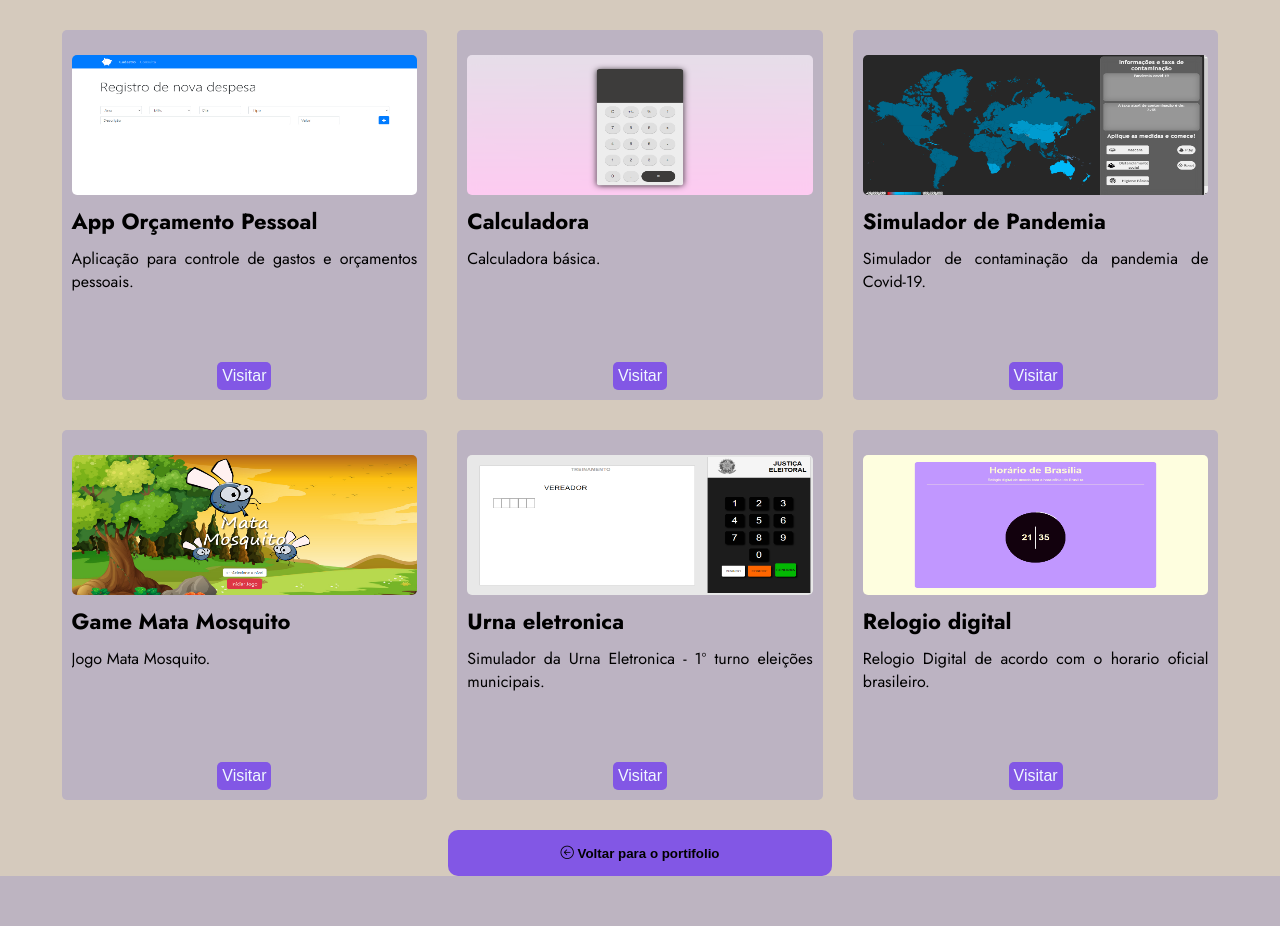
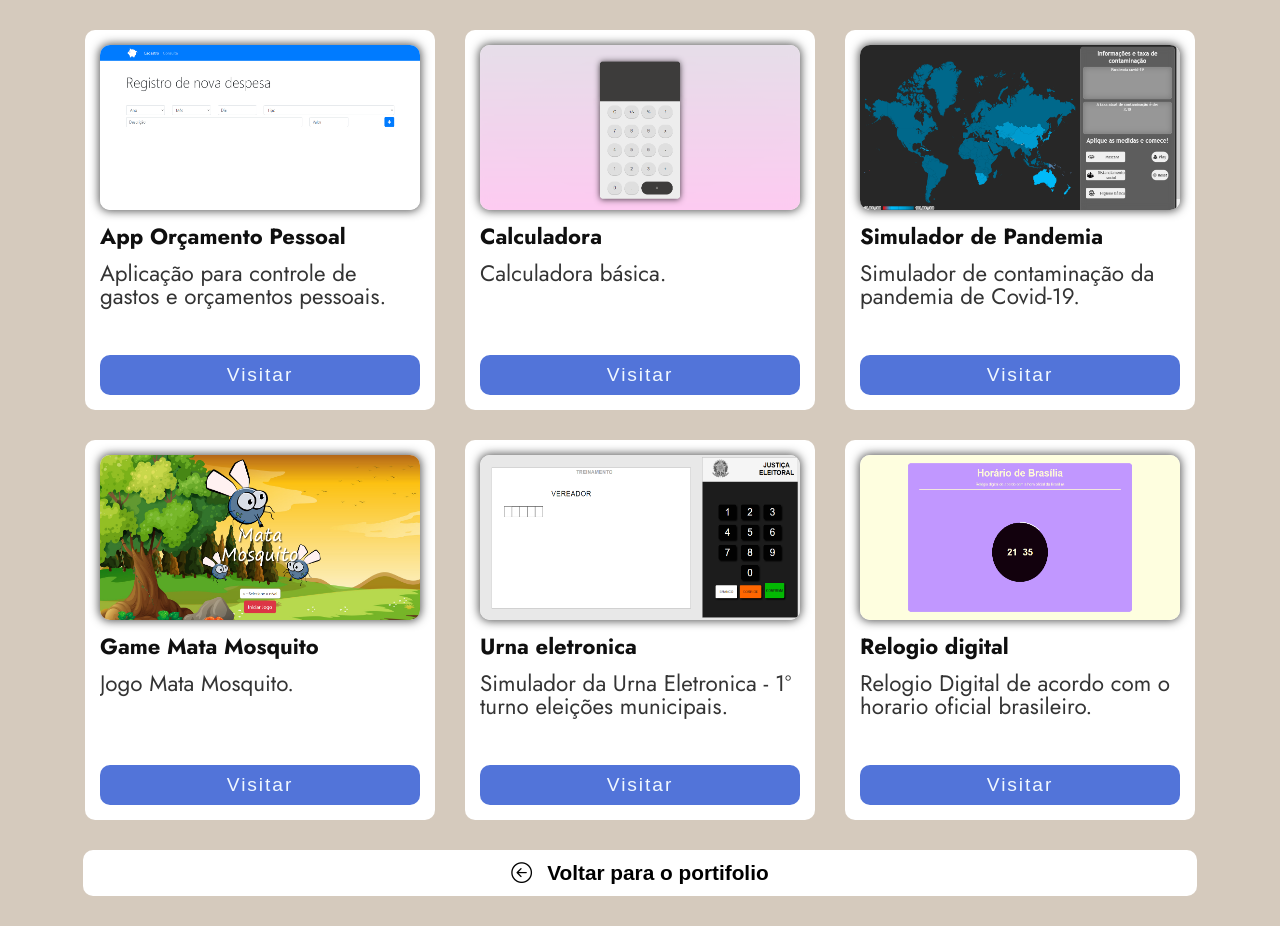
Before and after one commit to heitorkkj/heitorkkj.github.io, a PHP site: page /projects/js/index.html in a window 1280 px wide. Before the commit the page ends 876 px from the top, so only its background shows below. Run offline with PHP 8.4, Linux system fonts and the light colour scheme.

Commit message:
updating

```diff
--- a/projects/js/index.html
+++ b/projects/js/index.html
@@ -3,7 +3,7 @@
 <head>
     <meta charset="UTF-8">
     <meta http-equiv="X-UA-Compatible" content="IE=edge">
-    <meta name="viewport" content="width=device-width, initial-scale=1.0">
+    <meta name="viewport" content="height=device-height,width=device-width, initial-scale=1.0">
 
     <link rel="stylesheet" href="https://fonts.googleapis.com/css2?family=Material+Symbols+Outlined:opsz,wght,FILL,GRAD@20..48,100..700,0..1,-50..200" />
     <link rel="stylesheet" href="https://cdn.jsdelivr.net/npm/bootstrap-icons@1.10.3/font/bootstrap-icons.css">
--- a/projects/js/relogio digital/index (2).html
+++ b/projects/js/relogio digital/index (2).html
@@ -14,8 +14,6 @@
     <div id="relogio">
         <div class="col">
             <h1>Horário de Brasília</h1>
-            <h2>Relógio digital de acordo com a hora oficial do Brasil 🇧🇷</h2>
-            <hr>
         </div>
 
         <div class="col-2">
@@ -31,6 +29,10 @@
             <div id="clock"></div>
         </div>
 
+        <footer>
+            <h2>Relógio digital de acordo com a hora oficial do Brasil 🇧🇷</h2>
+        </footer>
+
     </div>
 
     <script src="app.js"></script>
--- a/projects/js/style.css
+++ b/projects/js/style.css
@@ -1,13 +1,10 @@
 *{margin:0; padding: 0;}
 
-body,html{
+body{
     width: 100%;
     height: 100%;
-}
 
-body{
     background-color:#D5CABD;
-
     scroll-behavior: smooth;
     color:#fff;
     font-family:'Jost', sans-serif;
@@ -36,14 +33,13 @@ body{
     align-items: center;
     justify-content: flex-end;
     overflow: hidden;
-    width: 27%;
+    width: 25%;
     height: 350px;
-    padding: 10px;
+    padding: 15px;
     gap:10px;
 
-    background-color: rgb(188, 179, 194);
-    color: black;
-    border-radius: 5px;
+    background-color: #fff;
+    border-radius: 10px;
     transition: all 0.4s;
 }
 
@@ -57,43 +53,54 @@ body{
     align-self: flex-start;
     align-items: center;
 
+    color:rgb(15, 15, 15);
     font-size: 1.375em;
 }
 
 .card-img{
     width: 100%;
-    height: 40%;
+    height: 60%;
     background-color: inherit;
     align-self: center;
     object-fit: fill;
+
+    box-shadow: 0px 0px 10px 1px rgba(0,0,0,0.68);
+    -webkit-box-shadow: 0px 0px 10px 1px rgba(0,0,0,0.68);
+    -moz-box-shadow: 0px 0px 10px 1px rgba(0,0,0,0.68);
+    border-radius: 10px;
 }
 
 .card-img img{
     width: 100%;
     height: 100%;
-    border-radius: 5px;
+    border-radius: 10px;
 }
 
 .card-content{
     width: 100%;
     height: 30%;
+
+    color:rgb(52, 52, 52);
     font-style: normal;
-    text-align: justify;
     font-weight: 400;
-    font-size: 1rem;
+    font-size: 1.4em;
     line-height: 1.4375rem;
 
     overflow: hidden;
 }
 
 .btn-link{
-    width: auto;
+    width: 100%;
     height: auto;
-    padding: 5px;
+    padding: 9px;
+
     border:none;
-    border-radius: 5px;
-    font-size: 1em;
-    background-color: var(--back);
+    border-radius: 10px;
+
+    font-size: 1.2em;
+    font-weight: 500;
+    letter-spacing: 0.1em;
+    background-color: #5274D9;
 }
 
 .btn-link a{
@@ -103,14 +110,21 @@ body{
 
 
 .btn-voltarPag{
-    width:30%;
+    width: 87%;
     height: 46px;
-    padding: 10px;
+    display: flex;
+    gap: 15px;
 
-    border: none;
+    border:none;
     border-radius: 10px;
-    background-color: var(--back);
+    align-items: center;
+    justify-content: center;
+    margin: 0 10px 0 10px;
+
+    background-color: #fff;
     cursor: pointer;
+    font-size: 1.3em;
+    font-weight: 300;
 
     transition: all 0.4s;
 }
```
Also changed, not shown: other parts of projects/js/style.css (+77 -10 lines), projects/js/relogio digital/app.js (+0 -8 lines), projects/js/relogio digital/style.css (+26 -22 lines).
